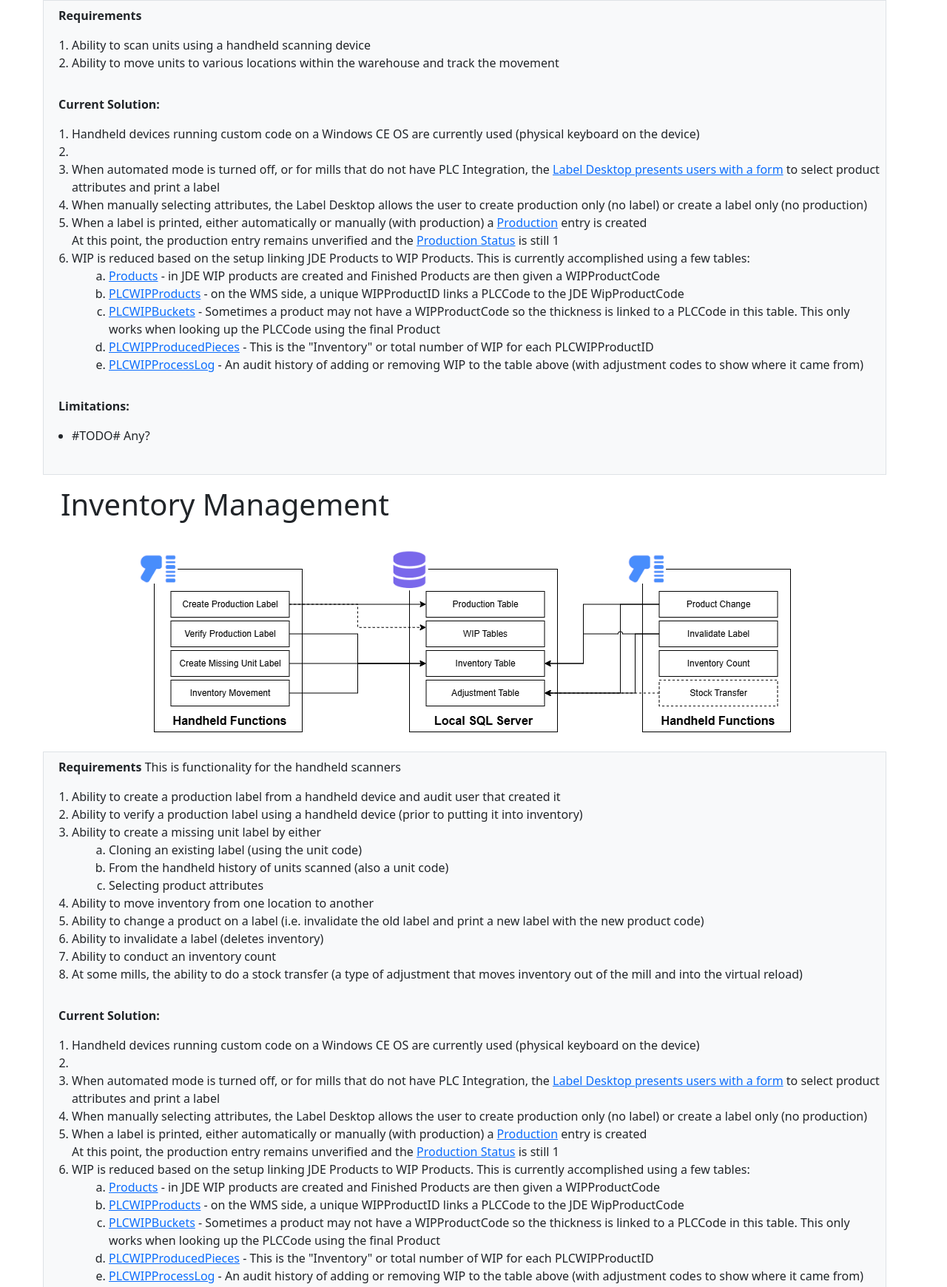
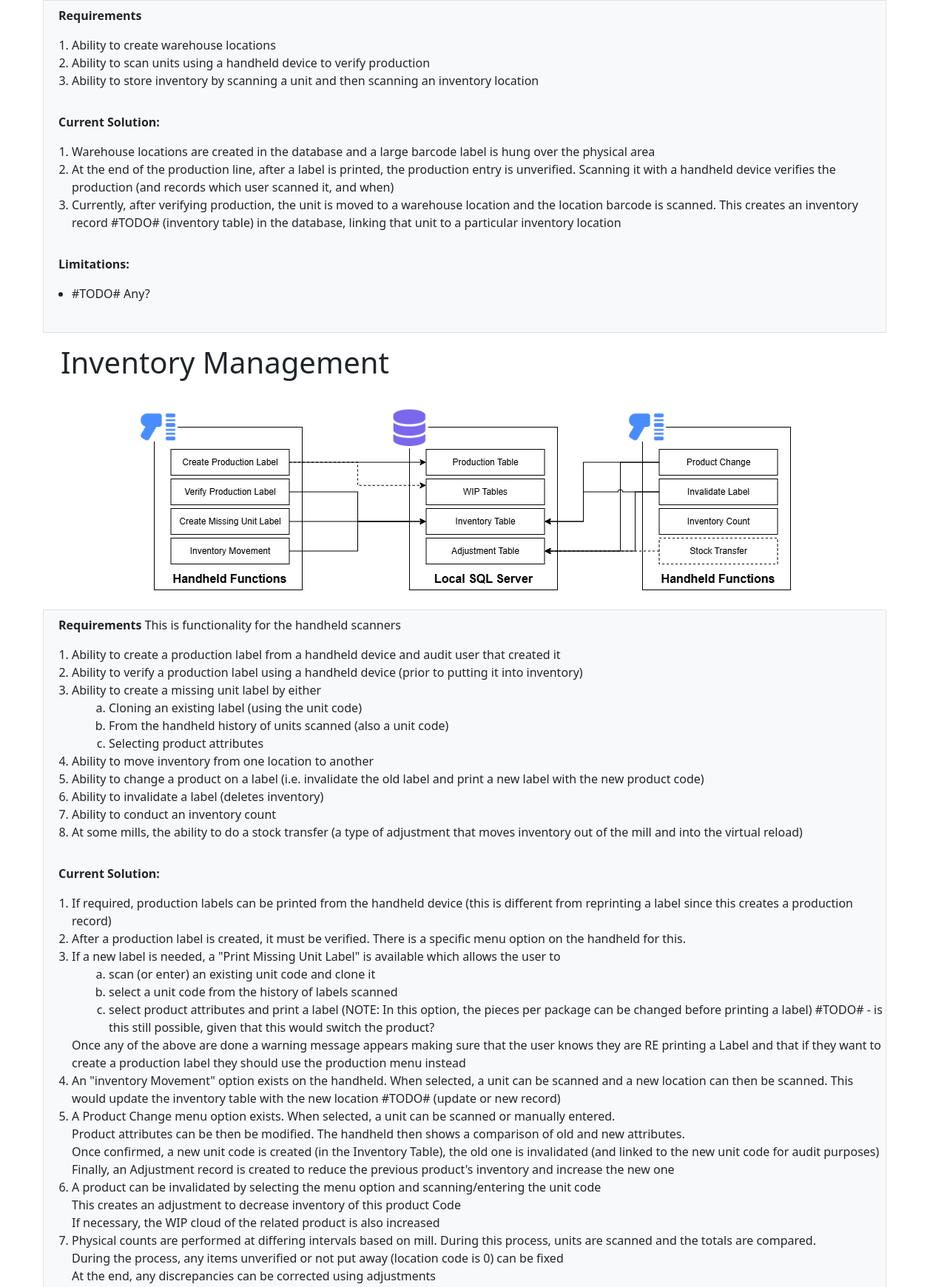
Before and after one commit to irfanjamal2/irfanjamal2.github.io, a plain HTML site: page index.html in a window 1280 px wide. Shown: the part 4031-5771 px from the top of the page at 74% size. Drawn offline with nearby package versions, Linux system fonts and the light colour scheme; files whose address does not match are found by name.

Commit message:
Add files via upload

```diff
--- a/index.html
+++ b/index.html
@@ -210,35 +210,25 @@
 		<div class="row d-flex align-items-center bg-light border p-2">
 		  <p><strong>Requirements</strong>
 		  <ol>
-		    <li>Ability to scan units using a handheld scanning device</li>
-			<li>Ability to move units to various locations within the warehouse and track the movement</li>
+		    <li>Ability to create warehouse locations</li>
+		    <li>Ability to scan units using a handheld device to verify production</li>
+			<li>Ability to store inventory by scanning a unit and then scanning an inventory location</li>
 		  </ol>
 		  </p>
 		  <p><strong>Current Solution:</strong>
 		  <ol>
-		    <li>Handheld devices running custom code on a Windows CE OS are currently used (physical keyboard on the device)</li>
-		    <li></li>
-			<li>When automated mode is turned off, or for mills that do not have PLC Integration, the <a data-bs-toggle="modal" class="imageLink" href="#imagemodal" data-img="images/LabelDesktop.png">Label Desktop presents users with a form</a>
-			to select product attributes and print a label</li>
-			<li>When manually selecting attributes, the Label Desktop allows the user to create production only (no label) or create a label only (no production)</li>
-			<li>When a label is printed, either automatically or manually (with production) a <a data-bs-toggle="modal" href="#ProductionModal">Production</a> entry is created <br>
-			At this point, the production entry remains unverified and the <a data-bs-toggle="modal" href="#ProductionStatusModal">Production Status</a> is still 1</li>
-			<li>WIP is reduced based on the setup linking JDE Products to WIP Products. This is currently accomplished using a few tables:
-			  <ol type="a">
-			    <li><a data-bs-toggle="modal" href="#ProductsModal">Products</a> - in JDE WIP products are created and Finished Products are then given a WIPProductCode</li>
-				<li><a data-bs-toggle="modal" href="#PLCWIPProductsModal">PLCWIPProducts</a> - on the WMS side, a unique WIPProductID links a PLCCode to the JDE WipProductCode</li>
-				<li><a data-bs-toggle="modal" href="#PLCWIPBucketsModal">PLCWIPBuckets</a> - Sometimes a product may not have a WIPProductCode so the thickness is linked to a PLCCode in this table. This only works when looking up the
-		      PLCCode using the final Product</li>
-				<li><a data-bs-toggle="modal" href="#PLCWIPProducedPiecesModal">PLCWIPProducedPieces</a> - This is the "Inventory" or total number of WIP for each PLCWIPProductID</li>
-				<li><a data-bs-toggle="modal" href="#PLCWIPProcessLogModal">PLCWIPProcessLog</a> - An audit history of adding or removing WIP to the table above (with adjustment codes to show where it came from)</li>
-			  </ol>
-			</li>
+		    <li>Warehouse locations are created in the database and a large barcode label is hung over the physical area</li>
+		    <li>At the end of the production line, after a label is printed, the production entry is unverified.
+			    Scanning it with a handheld device verifies the production (and records which user scanned it, and when)</li>
+			<li>Currently, after verifying production, the unit is moved to a warehouse location and the location barcode is scanned.
+			    This creates an inventory record #TODO# (inventory table) in the database, linking that unit to a particular inventory location</li>
 		  </ol>
 		  </p>
 		  <p><strong>Limitations:</strong>
 		  <ul>
 		    <li>#TODO# Any?</li>
-		  </ul>		  </p>
+		  </ul>
+		  </p>
 		</div>
 		<h1>Inventory Management</h1>
 		<div class="row d-flex align-items-center p-2">
@@ -268,23 +258,36 @@
 		  </p>
 		  <p><strong>Current Solution:</strong>
 		  <ol>
-		    <li>Handheld devices running custom code on a Windows CE OS are currently used (physical keyboard on the device)</li>
-		    <li></li>
-			<li>When automated mode is turned off, or for mills that do not have PLC Integration, the <a data-bs-toggle="modal" class="imageLink" href="#imagemodal" data-img="images/LabelDesktop.png">Label Desktop presents users with a form</a>
-			to select product attributes and print a label</li>
-			<li>When manually selecting attributes, the Label Desktop allows the user to create production only (no label) or create a label only (no production)</li>
-			<li>When a label is printed, either automatically or manually (with production) a <a data-bs-toggle="modal" href="#ProductionModal">Production</a> entry is created <br>
-			At this point, the production entry remains unverified and the <a data-bs-toggle="modal" href="#ProductionStatusModal">Production Status</a> is still 1</li>
-			<li>WIP is reduced based on the setup linking JDE Products to WIP Products. This is currently accomplished using a few tables:
+		    <li>If required, production labels can be printed from the handheld device
+			    (this is different from reprinting a label since this creates a production record)</li>
+			<li>After a production label is created, it must be verified. There is a specific menu option on the handheld for this.</li>
+			<li>If a new label is needed, a "Print Missing Unit Label" is available which allows the user to
 			  <ol type="a">
-			    <li><a data-bs-toggle="modal" href="#ProductsModal">Products</a> - in JDE WIP products are created and Finished Products are then given a WIPProductCode</li>
-				<li><a data-bs-toggle="modal" href="#PLCWIPProductsModal">PLCWIPProducts</a> - on the WMS side, a unique WIPProductID links a PLCCode to the JDE WipProductCode</li>
-				<li><a data-bs-toggle="modal" href="#PLCWIPBucketsModal">PLCWIPBuckets</a> - Sometimes a product may not have a WIPProductCode so the thickness is linked to a PLCCode in this table. This only works when looking up the
-		      PLCCode using the final Product</li>
-				<li><a data-bs-toggle="modal" href="#PLCWIPProducedPiecesModal">PLCWIPProducedPieces</a> - This is the "Inventory" or total number of WIP for each PLCWIPProductID</li>
-				<li><a data-bs-toggle="modal" href="#PLCWIPProcessLogModal">PLCWIPProcessLog</a> - An audit history of adding or removing WIP to the table above (with adjustment codes to show where it came from)</li>
+			    <li>scan (or enter) an existing unit code and clone it</li>
+				<li>select a unit code from the history of labels scanned</li>
+				<li>select product attributes and print a label
+				    (NOTE: In this option, the pieces per package can be changed before printing a label)
+					#TODO# - is this still possible, given that this would switch the product?</li>
 			  </ol>
+			  Once any of the above are done a warning message appears making sure that the user knows they are RE printing a Label
+			  and that if they want to create a production label they should use the production menu instead
 			</li>
+			<li>An "inventory Movement" option exists on the handheld. When selected, a unit can be scanned and a
+			    new location can then be scanned. This would update the inventory table with the new location #TODO# (update or new record)</li>
+			<li>A Product Change menu option exists. When selected, a unit can be scanned or manually entered.
+			    <br>Product attributes can be then be modified. The handheld then shows a comparison of old and new attributes.
+				<br>Once confirmed, a new unit code is created (in the Inventory Table), the old one is invalidated (and linked to the new unit code for audit purposes)
+				<br>Finally, an Adjustment record is created to reduce the previous product's inventory and increase the new one</li>
+			<li>A product can be invalidated by selecting the menu option and scanning/entering the unit code
+			    <br>This creates an adjustment to decrease inventory of this product Code
+				<br>If necessary, the WIP cloud of the related product is also increased</li>
+			<li>Physical counts are performed at differing intervals based on mill. During this process, units are scanned and the totals are compared.
+			    <br>During the process, any items unverified or not put away (location code is 0) can be fixed
+				<br>At the end, any discrepancies can be corrected using adjustments</li>
+			<li>A stock transfer menu option exists. If selected, multiple units can be scanned and transferred.
+			    <br>This removes the inventory from the system and creates an adjustment of type "ST"
+				<br>Since Virtual Reload inventory is not barcoded, the rest of the movement
+				(creating inventory at the reload location) is handled in JDE when processing the adjustment</li>
 		  </ol>
 		  </p>
 		  <p><strong>Limitations:</strong>
```
